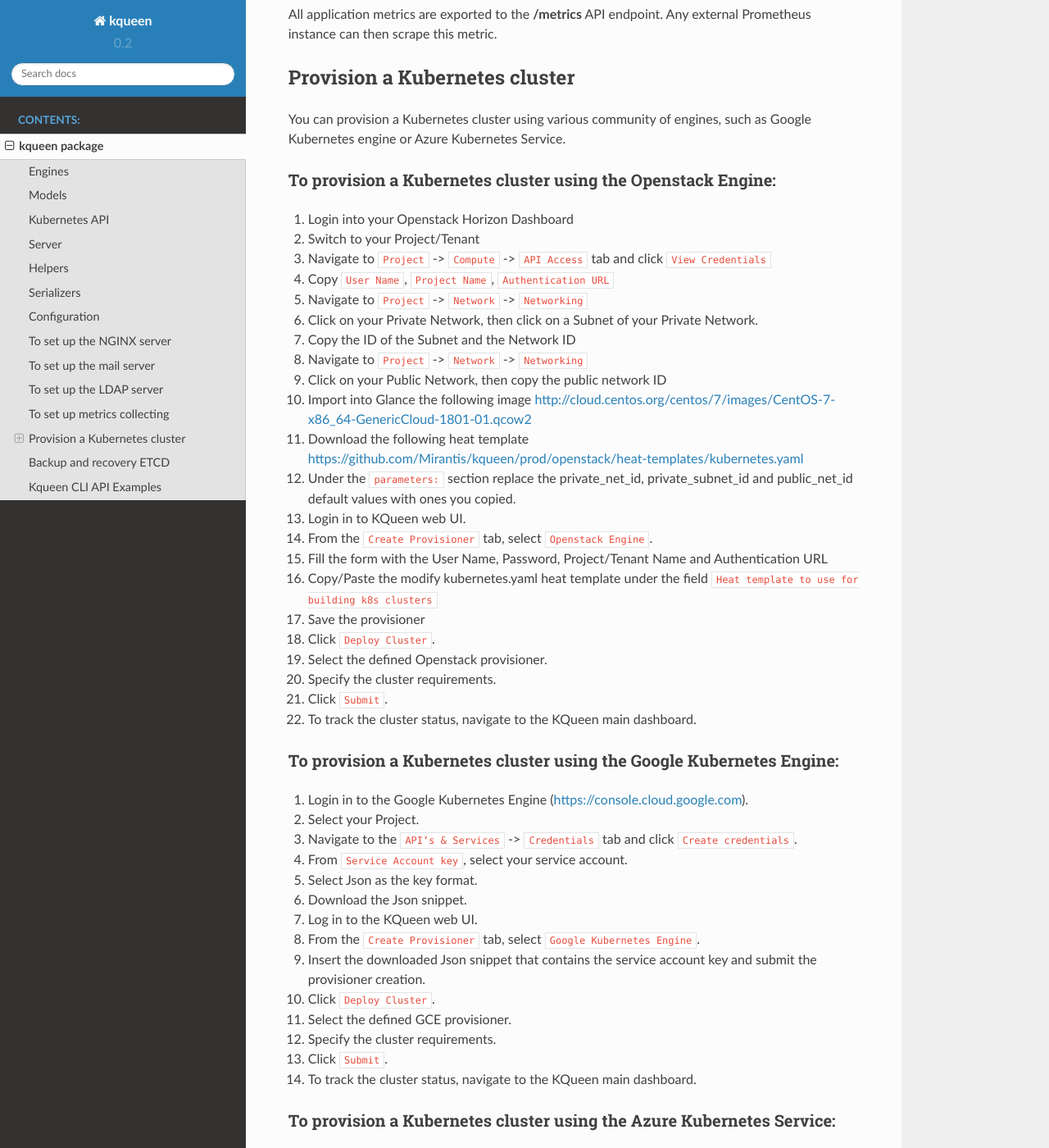
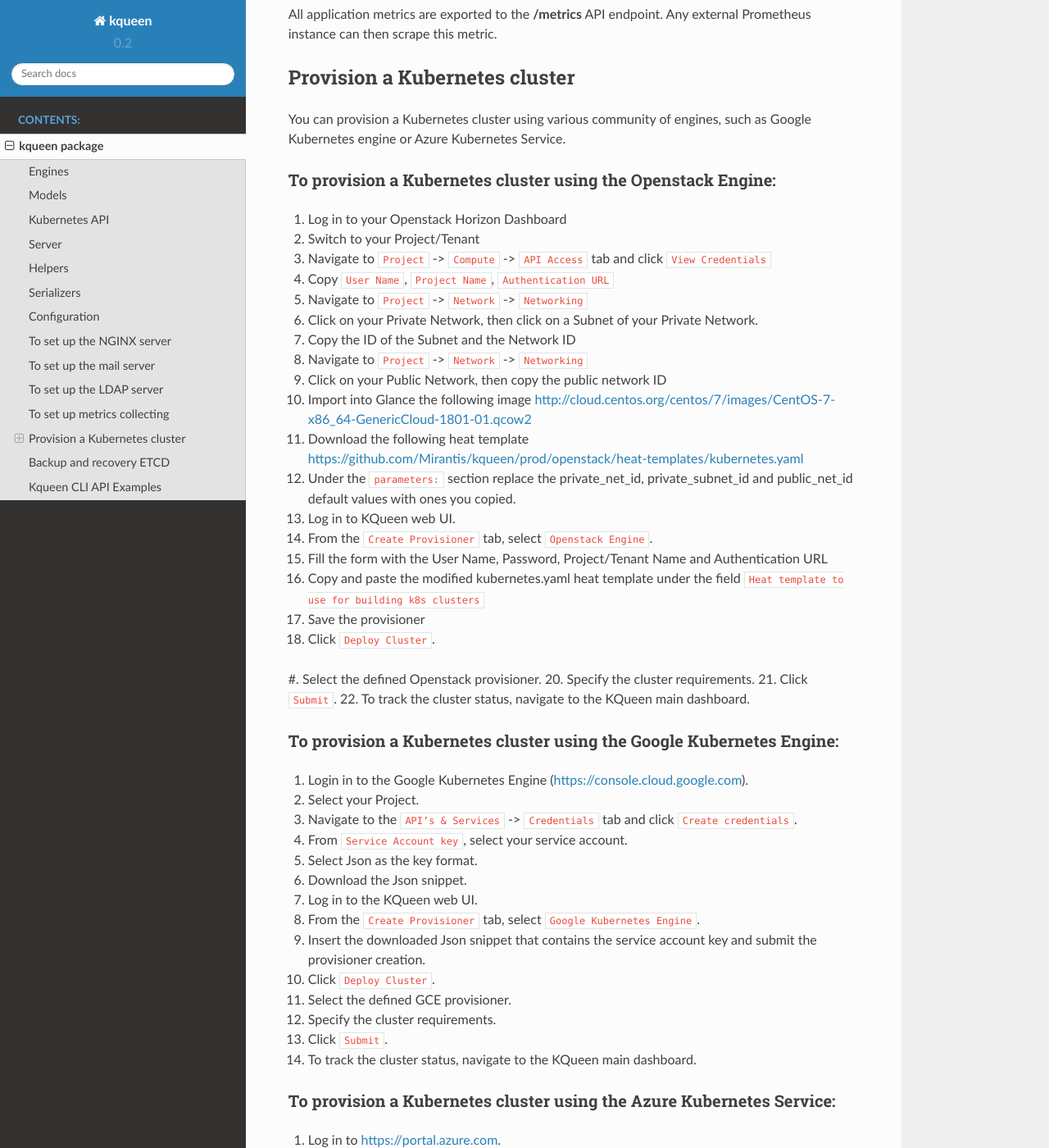
Before and after one commit to Mirantis/kqueen, a Sphinx documentation site: the page built from docs/kqueen.rst, in a window 1280 px wide and 1400 px high, scrolled down 6594 px. Shown: the whole window at 82% size. Built offline with Sphinx 7.4.7 and the Read the Docs theme 2.0.0, drawn with Linux system fonts in a browser that asks for light colours.

Commit message:
Fixed formating and typos in doc Fixed format in enginces/openstack Fixed indexes in opesntack provisioner definitions Removed redundant name field from cluster Changed validator from max: 1 to min: 1 in number of nodes Added openstack engine to init.py

```diff
--- a/docs/kqueen.rst
+++ b/docs/kqueen.rst
@@ -363,25 +363,25 @@
 To provision a Kubernetes cluster using the Openstack Engine:
 ~~~~~~~~~~~~~~~~~~~~~~~~~~~~~~~~~~~~~~~~~~~~~~~~~~~~~~~~~~~~~~~~~~~~~
 
-1. Login into your Openstack Horizon Dashboard
-2. Switch to your Project/Tenant
-3. Navigate to ``Project`` -> ``Compute`` -> ``API Access`` tab and click ``View Credentials``
-4. Copy ``User Name``, ``Project Name``, ``Authentication URL``
-5. Navigate to ``Project`` -> ``Network`` -> ``Networking``
-6. Click on your Private Network, then click on a Subnet of your Private Network.
-7. Copy the ID of the Subnet and the Network ID
-8. Navigate to ``Project`` -> ``Network`` -> ``Networking``
-9. Click on your Public Network, then copy the public network ID
-10. Import into Glance the following image http://cloud.centos.org/centos/7/images/CentOS-7-x86_64-GenericCloud-1801-01.qcow2
-11. Download the following heat template https://github.com/Mirantis/kqueen/prod/openstack/heat-templates/kubernetes.yaml
-12. Under the ``parameters:`` section replace the private_net_id, private_subnet_id and public_net_id default values with ones you copied.
-13. Login in to KQueen web UI.
-14. From the ``Create Provisioner`` tab, select ``Openstack Engine``.
-15. Fill the form with the User Name, Password, Project/Tenant Name and Authentication URL
-16. Copy/Paste the modify kubernetes.yaml heat template under the field ``Heat template to use for building k8s clusters``
-17. Save the provisioner
-18. Click ``Deploy Cluster``.
-19. Select the defined Openstack provisioner.
+#. Log in to your Openstack Horizon Dashboard
+#. Switch to your Project/Tenant
+#. Navigate to ``Project`` -> ``Compute`` -> ``API Access`` tab and click ``View Credentials``
+#. Copy ``User Name``, ``Project Name``, ``Authentication URL``
+#. Navigate to ``Project`` -> ``Network`` -> ``Networking``
+#. Click on your Private Network, then click on a Subnet of your Private Network.
+#. Copy the ID of the Subnet and the Network ID
+#. Navigate to ``Project`` -> ``Network`` -> ``Networking``
+#. Click on your Public Network, then copy the public network ID
+#. Import into Glance the following image http://cloud.centos.org/centos/7/images/CentOS-7-x86_64-GenericCloud-1801-01.qcow2
+#. Download the following heat template https://github.com/Mirantis/kqueen/prod/openstack/heat-templates/kubernetes.yaml
+#. Under the ``parameters:`` section replace the private_net_id, private_subnet_id and public_net_id default values with ones you copied.
+#. Log in to KQueen web UI.
+#. From the ``Create Provisioner`` tab, select ``Openstack Engine``.
+#. Fill the form with the User Name, Password, Project/Tenant Name and Authentication URL
+#. Copy and paste the modified kubernetes.yaml heat template under the field ``Heat template to use for building k8s clusters``
+#. Save the provisioner
+#. Click ``Deploy Cluster``.
+#. Select the defined Openstack provisioner.
 20. Specify the cluster requirements.
 21. Click ``Submit``.
 22. To track the cluster status, navigate to the KQueen main dashboard.
```
Also changed, not shown: 3 other files.
